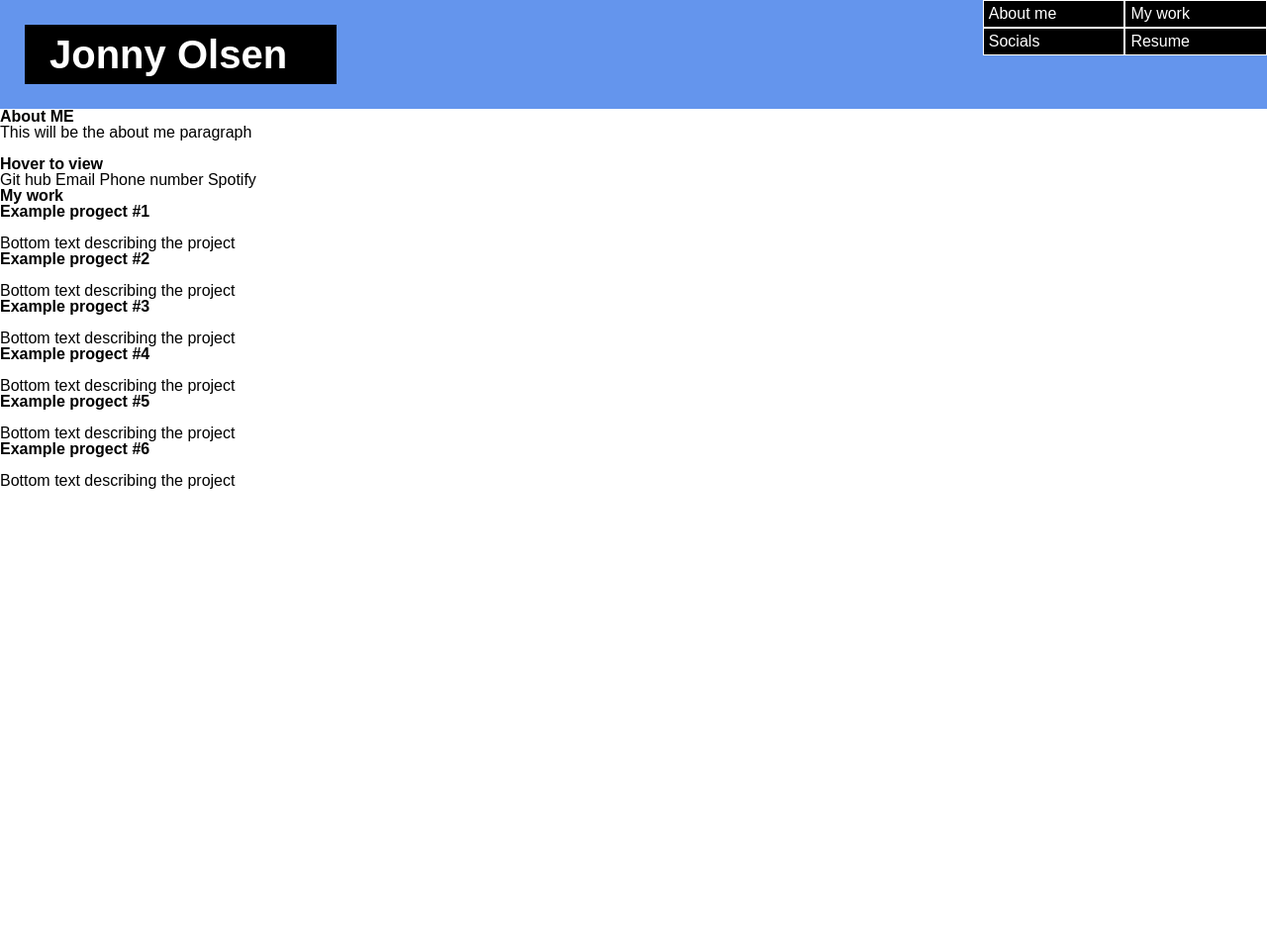
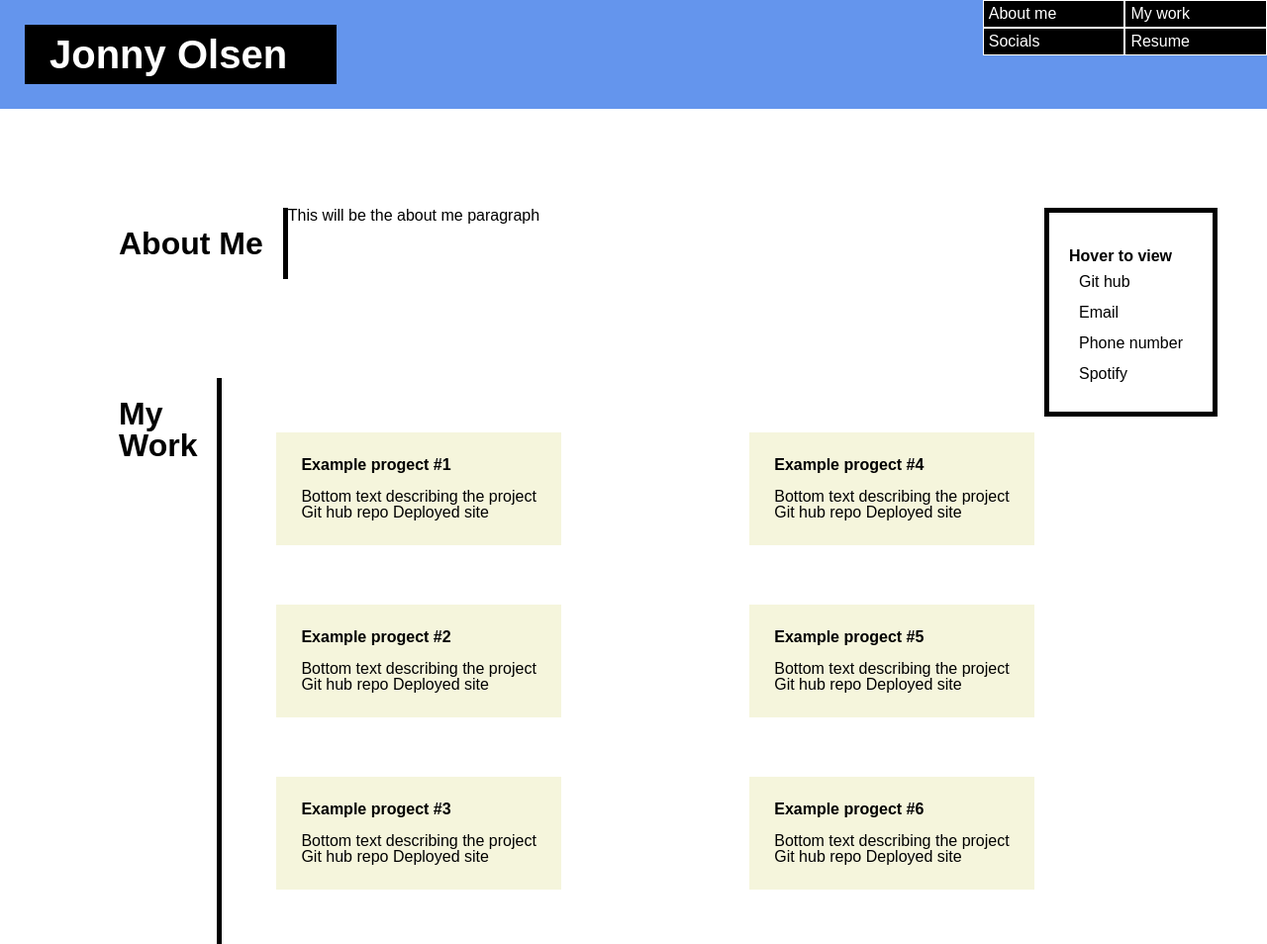
Before and after one commit to jonny258/Personal-Portfolio, a plain HTML site: page index.html in a window 1280 px wide. Shown: the whole page at 99% size. Before the commit the page ends 800 px from the top, so only its background shows below. Drawn offline with Linux system fonts and the light colour scheme.

Commit message:
changed the look of the projects in html and used flex box to layout the site how I wanted to

```diff
--- a/assets/css/style.css
+++ b/assets/css/style.css
@@ -31,3 +31,43 @@ header a{
     padding: 5px;
 
 }
+
+article section{
+    display: flex;
+    margin:100px;
+}
+.about-me{
+    display: flex;
+}
+
+.about-me h1, .my-work h1{
+    font-size: 200%;
+    font-family: Arial, Helvetica, sans-serif;
+    border-right: black solid 5px;
+    padding:20px;
+}
+
+
+.socials{
+    position: absolute;
+    right: 50px;
+    flex-direction: row;
+    padding:20px;
+    border: black solid 5px;
+
+}
+.socials li{
+    padding: 5px;
+    margin: 5px;
+}
+
+.my-work div{
+    margin: 25px;
+}
+
+.my-work section{
+    display: inline-block;
+    background-color: beige;
+    padding:25px;
+    margin: 30px;
+}
--- a/index.html
+++ b/index.html
@@ -25,53 +25,67 @@
     <article>
         <section>
             <div class="about-me">
-                <h1>About ME</h1>
+                <h1>About Me</h1>
                 <p>This will be the about me paragraph</p>
             </div>
             <div class="socials">
                 <img>
                 <h3>Hover to view</h3>
-                <a>Git hub</a>
-                <a>Email</a>
-                <a>Phone number</a>
-                <a>Spotify</a>
+                <ul>
+                    <li><a>Git hub</a></li>
+                    <li><a>Email</a></li>
+                    <li><a>Phone number</a></li>
+                    <li><a>Spotify</a></li>
+                </ul>
             </div>
         </section>
         <section class="my-work">
-            <h1>My work</h1>
+            <h1>My Work</h1>
             <div>
-                    <a>
+                <section>
                         <h3>Example progect #1</h3>
                         <img>
-                        <P>Bottom text describing the project</P>
-                    </a>
-                    <a>
-                        <h3>Example progect #2</h3>
-                        <img>
-                        <P>Bottom text describing the project</P>
-                    </a>
-                    <a>
+                        <p>Bottom text describing the project</p>
+                        <a>Git hub repo</a>
+                        <a>Deployed site</a>
+                </section>
+                <section>
+                    <h3>Example progect #2</h3>
+                    <img>
+                    <p>Bottom text describing the project</p>
+                    <a>Git hub repo</a>
+                    <a>Deployed site</a>
+                </section>
+                <section>
                         <h3>Example progect #3</h3>
                         <img>
-                        <P>Bottom text describing the project</P>
-                    </a>
+                        <p>Bottom text describing the project</p>
+                        <a>Git hub repo</a>
+                        <a>Deployed site</a>
+                </section>
             </div>
             <div>
-                    <a>
+                <section>
                         <h3>Example progect #4</h3>
                         <img>
-                        <P>Bottom text describing the project</P>
-                    </a>
-                    <a>
-                        <h3>Example progect #5</h3>
-                        <img>
-                        <P>Bottom text describing the project</P>
-                    </a>
-                    <a>
+                        <p>Bottom text describing the project</p>
+                        <a>Git hub repo</a>
+                        <a>Deployed site</a>
+                </section>
+                <section>
+                    <h3>Example progect #5</h3>
+                    <img>
+                    <p>Bottom text describing the project</p>
+                    <a>Git hub repo</a>
+                    <a>Deployed site</a>
+                </section>
+                <section>
                         <h3>Example progect #6</h3>
                         <img>
-                        <P>Bottom text describing the project</P>
-                    </a>
+                        <p>Bottom text describing the project</p>
+                        <a>Git hub repo</a>
+                        <a>Deployed site</a>
+                </section>
             </div>
         </section>
     </article>
```
